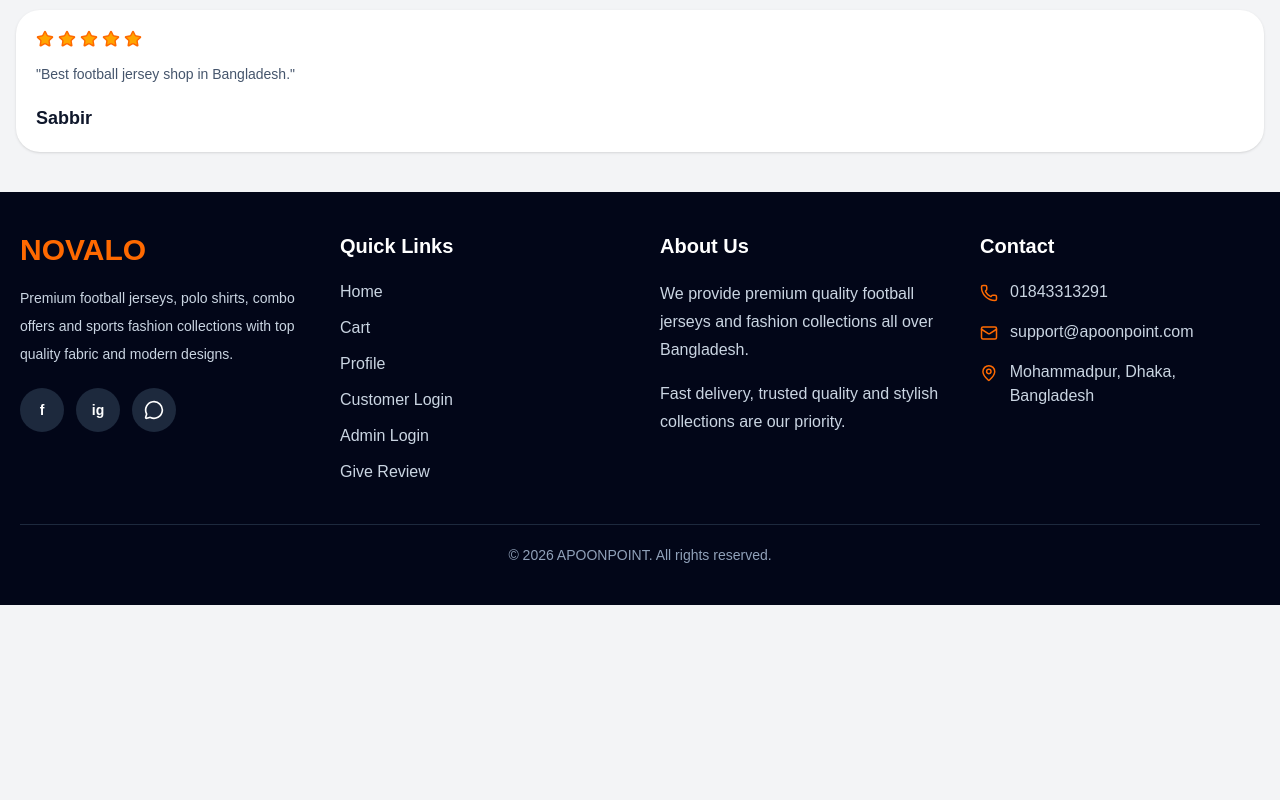
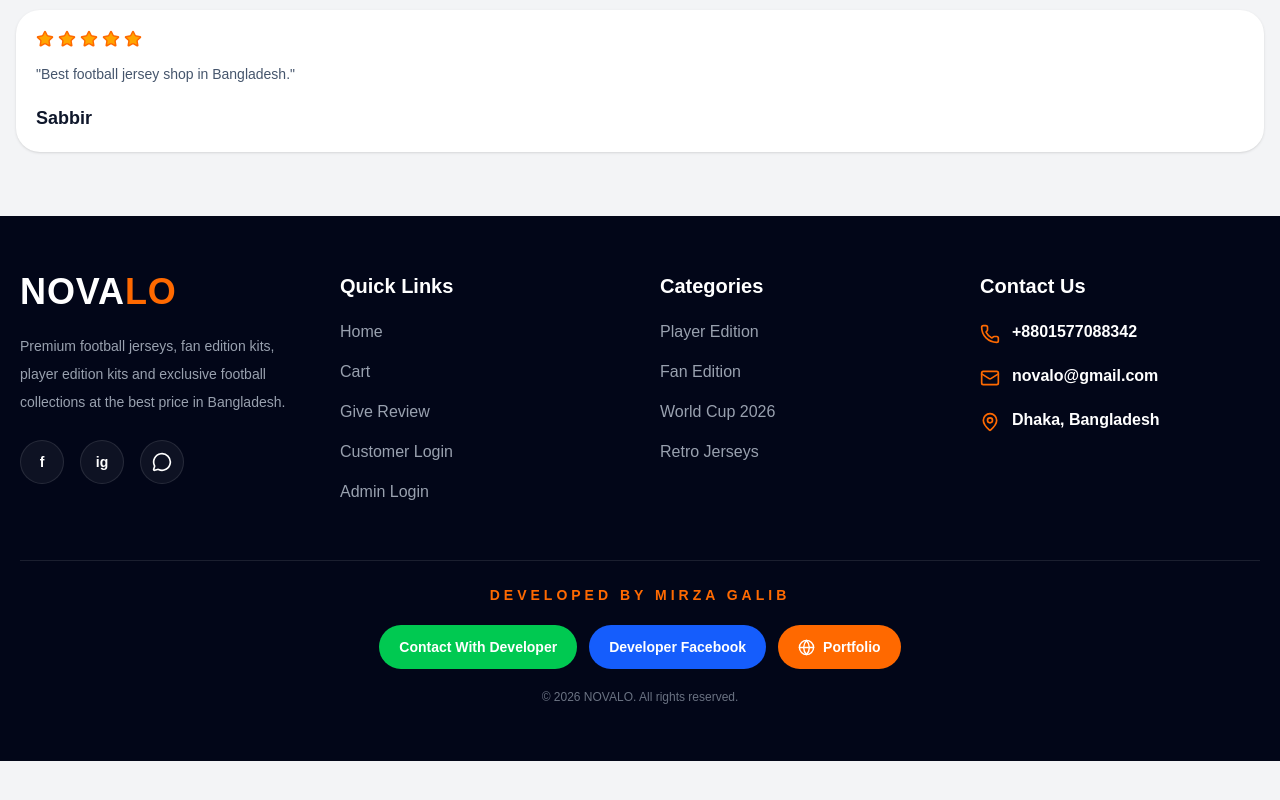
Before and after one commit to GalibDev/jersey-shop, a Next.js app: page / in a window 1280 px wide. Shown: the part 1406-2206 px from the top of the page. Before the commit the page ends 2107 px from the top, so only its background shows below. Built offline with nearby package versions, Linux system fonts and the light colour scheme; no server answers; the database is empty.

Commit message:
developer option added

```diff
--- a/components/Footer.tsx
+++ b/components/Footer.tsx
@@ -1,134 +1,217 @@
 "use client";
 
 import Link from "next/link";
+
 import {
   MessageCircle,
   Mail,
   Phone,
   MapPin,
+  Globe,
 } from "lucide-react";
 
 export default function Footer() {
   return (
-    <footer className="mt-10 bg-slate-950 text-white">
-      <div className="mx-auto max-w-7xl px-5 py-10">
+    <footer className="mt-16 bg-slate-950 text-white">
+      <div className="mx-auto max-w-7xl px-5 py-14">
         <div className="grid gap-10 md:grid-cols-4">
+          {/* LOGO + ABOUT */}
           <div>
-            <h2 className="text-3xl font-extrabold text-orange-500">
-              NOVALO
-            </h2>
+            <Link href="/" className="inline-block">
+              <h1 className="text-4xl font-extrabold tracking-wide">
+                <span className="text-white">NOVA</span>
+                <span className="text-orange-500">LO</span>
+              </h1>
+            </Link>
 
-            <p className="mt-4 text-sm leading-7 text-slate-300">
-              Premium football jerseys, polo shirts, combo offers and
-              sports fashion collections with top quality fabric and
-              modern designs.
+            <p className="mt-5 text-sm leading-7 text-gray-400">
+              Premium football jerseys, fan edition kits,
+              player edition kits and exclusive football
+              collections at the best price in Bangladesh.
             </p>
 
-            <div className="mt-5 flex gap-3">
+            <div className="mt-6 flex items-center gap-4">
+              {/* FACEBOOK */}
               <a
-                href="https://www.facebook.com/share/1GwtYpupEE/"
+                href="https://facebook.com/"
                 target="_blank"
-                className="flex h-11 w-11 items-center justify-center rounded-full bg-slate-800 text-sm font-extrabold transition hover:bg-blue-600"
+                className="flex h-11 w-11 items-center justify-center rounded-full border border-white/10 bg-white/5 text-sm font-extrabold transition hover:scale-110 hover:bg-blue-600"
               >
                 f
               </a>
 
+              {/* INSTAGRAM */}
               <a
                 href="https://instagram.com/"
                 target="_blank"
-                className="flex h-11 w-11 items-center justify-center rounded-full bg-slate-800 text-sm font-extrabold transition hover:bg-pink-500"
+                className="flex h-11 w-11 items-center justify-center rounded-full border border-white/10 bg-white/5 text-sm font-extrabold transition hover:scale-110 hover:bg-pink-500"
               >
                 ig
               </a>
 
+              {/* WHATSAPP */}
               <a
-                href="https://wa.me/8801843313291"
+                href="https://wa.me/8801577088342"
                 target="_blank"
-                className="flex h-11 w-11 items-center justify-center rounded-full bg-slate-800 transition hover:bg-green-500"
+                className="flex h-11 w-11 items-center justify-center rounded-full border border-white/10 bg-white/5 transition hover:scale-110 hover:bg-green-500"
               >
                 <MessageCircle size={20} />
               </a>
             </div>
           </div>
 
+          {/* QUICK LINKS */}
           <div>
-            <h3 className="text-xl font-bold">Quick Links</h3>
+            <h2 className="mb-5 text-xl font-extrabold">
+              Quick Links
+            </h2>
 
-            <div className="mt-5 flex flex-col gap-3 text-slate-300">
-              <Link href="/" className="hover:text-orange-500">
+            <div className="space-y-4">
+              <Link
+                href="/"
+                className="block text-gray-400 transition hover:text-orange-500"
+              >
                 Home
               </Link>
 
-              <Link href="/cart" className="hover:text-orange-500">
+              <Link
+                href="/cart"
+                className="block text-gray-400 transition hover:text-orange-500"
+              >
                 Cart
               </Link>
 
               <Link
-                href="/customer/profile"
-                className="hover:text-orange-500"
+                href="/review"
+                className="block text-gray-400 transition hover:text-orange-500"
               >
-                Profile
+                Give Review
               </Link>
 
               <Link
                 href="/customer/login"
-                className="hover:text-orange-500"
+                className="block text-gray-400 transition hover:text-orange-500"
               >
                 Customer Login
               </Link>
 
               <Link
                 href="/admin/login"
-                className="hover:text-orange-500"
+                className="block text-gray-400 transition hover:text-orange-500"
               >
                 Admin Login
               </Link>
-              <Link href="/review" className="hover:text-orange-500">
-  Give Review
-</Link>
             </div>
           </div>
 
+          {/* CATEGORIES */}
           <div>
-            <h3 className="text-xl font-bold">About Us</h3>
+            <h2 className="mb-5 text-xl font-extrabold">
+              Categories
+            </h2>
 
-            <div className="mt-5 space-y-4 text-slate-300">
-              <p className="leading-7">
-                We provide premium quality football jerseys and fashion
-                collections all over Bangladesh.
-              </p>
+            <div className="space-y-4 text-gray-400">
+              <p>Player Edition</p>
 
-              <p className="leading-7">
-                Fast delivery, trusted quality and stylish collections
-                are our priority.
-              </p>
+              <p>Fan Edition</p>
+
+              <p>World Cup 2026</p>
+
+              <p>Retro Jerseys</p>
             </div>
           </div>
 
+          {/* CONTACT */}
           <div>
-            <h3 className="text-xl font-bold">Contact</h3>
+            <h2 className="mb-5 text-xl font-extrabold">
+              Contact Us
+            </h2>
 
-            <div className="mt-5 space-y-4 text-slate-300">
+            <div className="space-y-5">
               <div className="flex items-start gap-3">
-                <Phone size={18} className="mt-1 text-orange-500" />
-                <span>01843313291</span>
+                <Phone
+                  size={20}
+                  className="mt-1 text-orange-500"
+                />
+
+                <a
+                  href="tel:+8801577088342"
+                  className="font-semibold hover:text-orange-500"
+                >
+                  +8801577088342
+                </a>
               </div>
 
               <div className="flex items-start gap-3">
-                <Mail size={18} className="mt-1 text-orange-500" />
-                <span>support@apoonpoint.com</span>
+                <Mail
+                  size={20}
+                  className="mt-1 text-orange-500"
+                />
+
+                <a
+                  href="mailto:novalo@gmail.com"
+                  className="font-semibold hover:text-orange-500"
+                >
+                  novalo@gmail.com
+                </a>
               </div>
 
               <div className="flex items-start gap-3">
-                <MapPin size={18} className="mt-1 text-orange-500" />
-                <span>Mohammadpur, Dhaka, Bangladesh</span>
+                <MapPin
+                  size={20}
+                  className="mt-1 text-orange-500"
+                />
+
+                <p className="font-semibold">
+                  Dhaka, Bangladesh
+                </p>
               </div>
             </div>
           </div>
         </div>
 
-        <div className="mt-10 border-t border-slate-800 pt-5 text-center text-sm text-slate-400">
-          © {new Date().getFullYear()} APOONPOINT. All rights reserved.
+        {/* BOTTOM */}
+        <div className="mt-14 border-t border-white/10 pt-6">
+          <div className="flex flex-col items-center gap-5">
+            {/* DEVELOPER NAME */}
+            <p className="text-center text-sm font-bold tracking-[4px] text-orange-500">
+              DEVELOPED BY MIRZA GALIB
+            </p>
+
+            {/* BUTTONS */}
+            <div className="flex flex-wrap items-center justify-center gap-3">
+              <a
+                href="https://wa.me/8801577088342"
+                target="_blank"
+                className="rounded-full bg-green-500 px-5 py-3 text-sm font-bold text-white transition hover:scale-105"
+              >
+                Contact With Developer
+              </a>
+
+              <a
+                href="https://www.facebook.com/share/1JNbdzkvwr/?mibextid=wwXIfr"
+                target="_blank"
+                className="rounded-full bg-blue-600 px-5 py-3 text-sm font-bold text-white transition hover:scale-105"
+              >
+                Developer Facebook
+              </a>
+
+              <a
+                href="https://your-portfolio-link.com"
+                target="_blank"
+                className="flex items-center gap-2 rounded-full bg-orange-500 px-5 py-3 text-sm font-bold text-white transition hover:scale-105"
+              >
+                <Globe size={17} />
+                Portfolio
+              </a>
+            </div>
+
+            {/* COPYRIGHT */}
+            <p className="text-xs text-gray-500">
+              © {new Date().getFullYear()} NOVALO.
+              All rights reserved.
+            </p>
+          </div>
         </div>
       </div>
     </footer>
--- a/components/Header.tsx
+++ b/components/Header.tsx
@@ -5,7 +5,7 @@ export default function Header() {
     <header className="sticky top-0 z-50 bg-white shadow-sm">
       <div className="mx-auto flex h-16 max-w-6xl items-center justify-between px-4">
         <div className="text-2xl font-extrabold tracking-tight text-slate-900">
-          JERSEY<span className="text-orange-500">POINT</span>
+          NOVA<span className="text-orange-500">LO</span>
         </div>
 
         <div className="flex items-center gap-3 text-slate-800">
```
